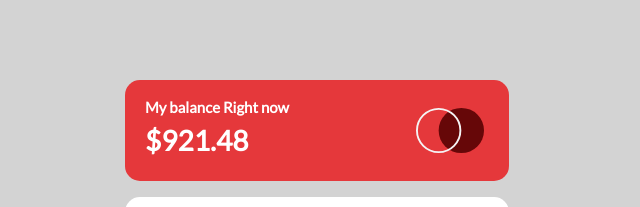
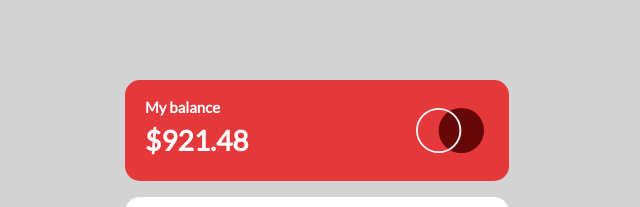
Before and after one commit to RonaldaCela/expense_tracker, a plain HTML site: page index.html in a window 1280 px wide. Shown: the top 207 px of the page, 323-963 px from the left. Drawn offline with nearby package versions, Linux system fonts and the light colour scheme.

Commit message:
changed header

```diff
--- a/index.html
+++ b/index.html
@@ -17,7 +17,7 @@
   <main class="flex column" >
     <div class="loader">
       <div class="text">
-        <p> My balance Right now</p>
+        <p> My balance </p>
         <b>
           <p class="text1"> $921.48</p>
         </b>
```
Also changed, not shown: design/active-states.jpg (added), design/desktop-design.jpg (added), design/desktop-preview.jpg (added), design/mobile-design.jpg (added).
